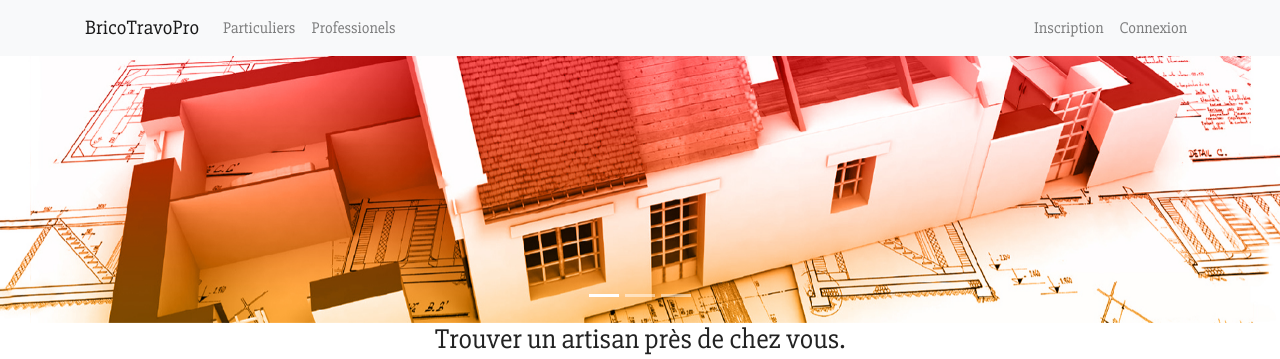
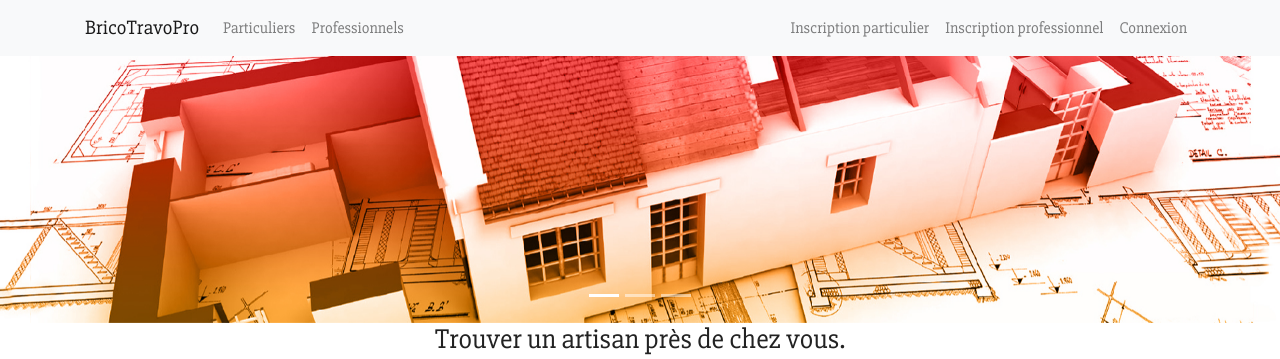
Before and after one commit to bricotravopro/BricoTravoPro, a Symfony app: template templates/home/index.html.twig in a window 1280 px wide. Shown: the top 359 px of the page. Run offline with Twig, Linux system fonts and the light colour scheme; the template is opened without the code that fills it, so the values that code supplies are empty; form fields are guessed from the names that the template uses; some libraries are stand-ins or nearby versions.

Commit message:
Ajout des dernières routes et modification de la navbar

```diff
--- a/src/Controller/RegistrationProController.php
+++ b/src/Controller/RegistrationProController.php
@@ -11,7 +11,7 @@ use Symfony\Component\HttpFoundation\Request;
 class RegistrationProController extends AbstractController
 {
     /**
-     * @Route("/inscription/professionel", name="inscription_professionel")
+     * @Route("/inscription/professionnel", name="inscription_professionnel")
      * @param Request $request
      * @return Response
      */
--- a/templates/CallToAction/cta-connexion.html.twig
+++ b/templates/CallToAction/cta-connexion.html.twig
@@ -6,11 +6,11 @@
             <div class="row">
                 <div class="col-md-4">
                     <p>Particulier ? Inscrivez-vous !</p>
-                    <button type="button" class="btn btn-outline-light">Particuliers</button>
+                    <a href="{{ path('inscription_particulier') }}"><button type="button" class="btn btn-outline-light">Particuliers</button></a>
                 </div>
                 <div class="col-md-4">
-                    <p>Professionnel ? inscrivez-vous !</p>
-                    <button type="button" class="btn btn-outline-light">Professionnels</button>
+                     <p>Professionnel ? inscrivez-vous !</p>
+                    <a href="{{ path('inscription_professionnel') }}"><button type="button" class="btn btn-outline-light">Professionnels</button></a>
                 </div>
                 <div class="col-md-4">
                     <p>Déjà inscrit ?</p>
--- a/templates/_navbar.html.twig
+++ b/templates/_navbar.html.twig
@@ -13,7 +13,7 @@
                     <a class="nav-link {{ route == 'particulier' ? 'active' }}" href="{{ path('particulier') }}">Particuliers</a>
                 </li>
                 <li class="nav-item ">
-                    <a class="nav-link {{ route == 'professionnel' ? 'active' }}" href="{{ path('professionnel') }}">Professionels</a>
+                    <a class="nav-link {{ route == 'professionnel' ? 'active' }}" href="{{ path('professionnel') }}">Professionnels</a>
                 </li>
             </ul>
             <ul class="navbar-nav ml-auto">
@@ -24,7 +24,8 @@
                 <li class="nav-item">
                     <a class="nav-link" href="/logout">Déconnexion</a>
                 {% else %}
-                    <a class="nav-link {{ route == 'inscription_particulier' ? 'active' }}" href="{{ path('inscription_particulier') }}">Inscription</a>
+                    <a class="nav-link {{ route == 'inscription_particulier' ? 'active' }}" href="{{ path('inscription_particulier') }}">Inscription particulier</a>
+                    <a class="nav-link {{ route == 'inscription_professionnel' ? 'active' }}" href="{{ path('inscription_professionnel') }}">Inscription professionnel</a>
                     <a class="nav-link {{ route == 'login' ? 'active' }}" href="{{ path('login') }}">Connexion</a>
                 {% endif %}
                 </li>
--- a/templates/registration/ProRegistration.html.twig
+++ b/templates/registration/ProRegistration.html.twig
@@ -2,9 +2,8 @@
 
 {% block body %}
     <div class="container-fluid">
-        <div class="row">
-            <div class="col-12 col-md-8 bg-primary">
-                <div class="container my-5">
+            <div class=" bg-primary">
+                <div class="container ">
                     <h1 class="my-4">Inscription</h1>
                     {{ form_start(form, {'attr': {'novalidate': 'novalidate'}}) }}
                     {{ form_widget(form) }}
```
Also changed, not shown: templates/registration/UserRegistration.html.twig (+2 -8 lines).
